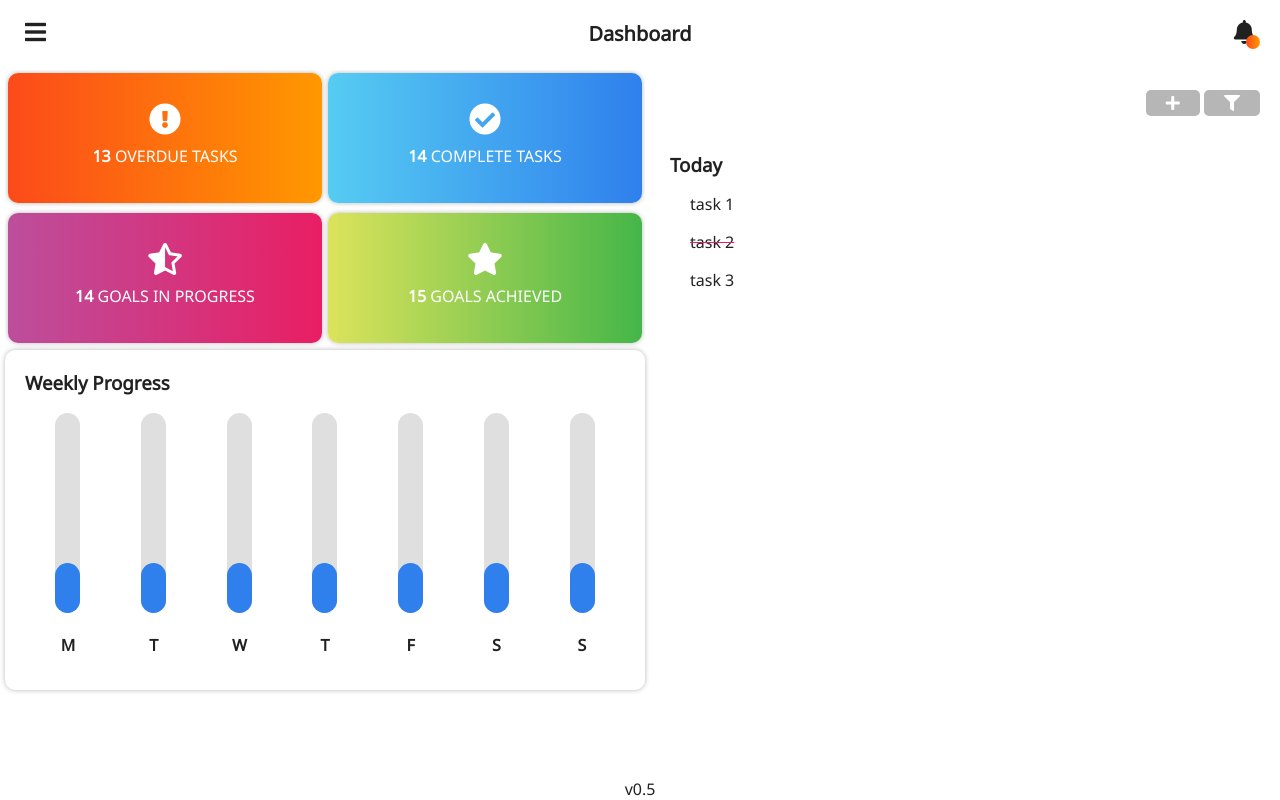
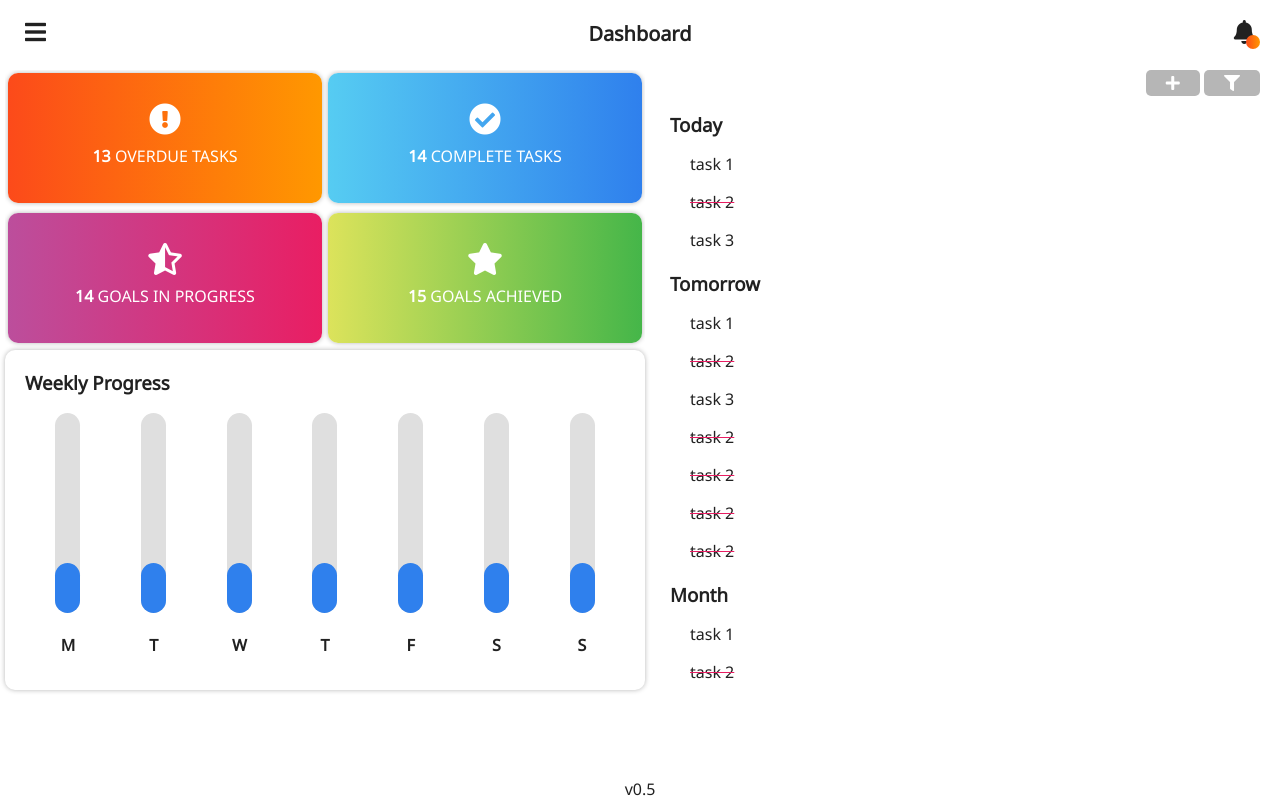
Before and after one commit to JohnVidal77/ToDo-AngularJS, a website: page app/index.html at #!/dashboard in a window 1280 px wide. Drawn offline with nearby package versions, Linux system fonts and the light colour scheme; some packages are replaced by stand-ins of ours.

Commit message:
css refined v0.2

```diff
--- a/app/components/navbar/navbar.scss
+++ b/app/components/navbar/navbar.scss
@@ -8,6 +8,8 @@
   display: flex;
   min-height: 50px;
   text-align: center;
+  background-color: white;
+  z-index: 1;
 
   >div{
     flex: 0 0 33.33%;
--- a/app/dashboard/dashboard.controller.js
+++ b/app/dashboard/dashboard.controller.js
@@ -18,8 +18,25 @@
                  {name: 'task 2', completed: true},
                  {name: 'task 3', completed: false}
              ],
-             tomorrow: [],
-             month: []
+             tomorrow: [
+                 {name: 'task 1', completed: false},
+                 {name: 'task 2', completed: true},
+                 {name: 'task 3', completed: false},
+                 {name: 'task 2', completed: true},
+                 {name: 'task 2', completed: true},
+                 {name: 'task 2', completed: true},
+                 {name: 'task 2', completed: true},
+             ],
+             month: [
+                 {name: 'task 1', completed: false},
+                 {name: 'task 2', completed: true},
+                 {name: 'task 3', completed: false},
+                 {name: 'task 2', completed: true},
+                 {name: 'task 2', completed: true},
+                 {name: 'task 2', completed: true},
+                 {name: 'task 2', completed: true},
+                 {name: 'task 2', completed: true},
+             ]
          }
 
          vm.tasks = tasks
--- a/app/dashboard/dashboard.scss
+++ b/app/dashboard/dashboard.scss
@@ -120,8 +120,10 @@
   }
 
   >.task-container >.list-days >li >h3{
+    background-color: white;
+    position: sticky;
+    top: 58px;
     margin: 0;
-
   }
 
   >.task-container >.list-days >li >.list-task-day{
@@ -237,8 +239,17 @@
       @include card();
     }
 
+    >.task-container >.list-days{
+      overflow-y: auto;
+      max-height: 580px;
+    }
+
+    >.task-container >.list-days >li >h3{
+      top: 0;
+    }
+
     >.task-container >.menu-action {
-      padding: 20px;
+      padding: 0 20px;
     }
 
     >.task-container >.menu-action >.btn-add{
--- a/app/dashboard/dashboard.tmp.html
+++ b/app/dashboard/dashboard.tmp.html
@@ -95,20 +95,20 @@
         <ul class="list-days">
             <li ng-if="vm.tasks.today.length">
                 <h3>Today</h3>
-                <ul ng-repeat="task in vm.tasks.today" class="list-task-day">
-                    <li><p ng-class="task.completed ? 'task-complete' : null">{{task.name}}</p></li>
+                <ul class="list-task-day">
+                    <li ng-repeat="task in vm.tasks.today"><p ng-class="task.completed ? 'task-complete' : null">{{task.name}}</p></li>
                 </ul>
             </li>
             <li ng-if="vm.tasks.tomorrow.length">
                 <h3>Tomorrow</h3>
-                <ul ng-repeat="task in vm.tasks.tomorrow" class="list-task-day">
-                    <li><p ng-class="task.completed ? 'task-complete' : null">{{task.name}}</p></li>
+                <ul class="list-task-day">
+                    <li ng-repeat="task in vm.tasks.tomorrow"><p ng-class="task.completed ? 'task-complete' : null">{{task.name}}</p></li>
                 </ul>
             </li>
             <li ng-if="vm.tasks.month.length">
                 <h3>Month</h3>
-                <ul ng-repeat="task in vm.tasks.month" class="list-task-day">
-                    <li><p ng-class="task.completed ? 'task-complete' : null">{{task.name}}</p></li>
+                <ul class="list-task-day">
+                    <li ng-repeat="task in vm.tasks.month"><p ng-class="task.completed ? 'task-complete' : null">{{task.name}}</p></li>
                 </ul>
             </li>
         </ul>
--- a/app/style/reset.scss
+++ b/app/style/reset.scss
@@ -2,6 +2,7 @@
 @import "./colors";
 
 *{
+  scroll-behavior: smooth;
   overflow-scrolling: touch;
   -webkit-overflow-scrolling: touch;
   -moz-osx-font-scrolling: touch;
@@ -18,3 +19,10 @@ html, body{
   -moz-osx-font-smoothing: grayscale;
   overflow-x: hidden;
 }
+
+@media screen and (min-width: 768px) {
+  html, body{
+    overflow-y: hidden;
+  }
+
+}
```
Also changed, not shown: app/app.css, app/components/navbar/navbar.css, app/dashboard/dashboard.css, 1 other file.
